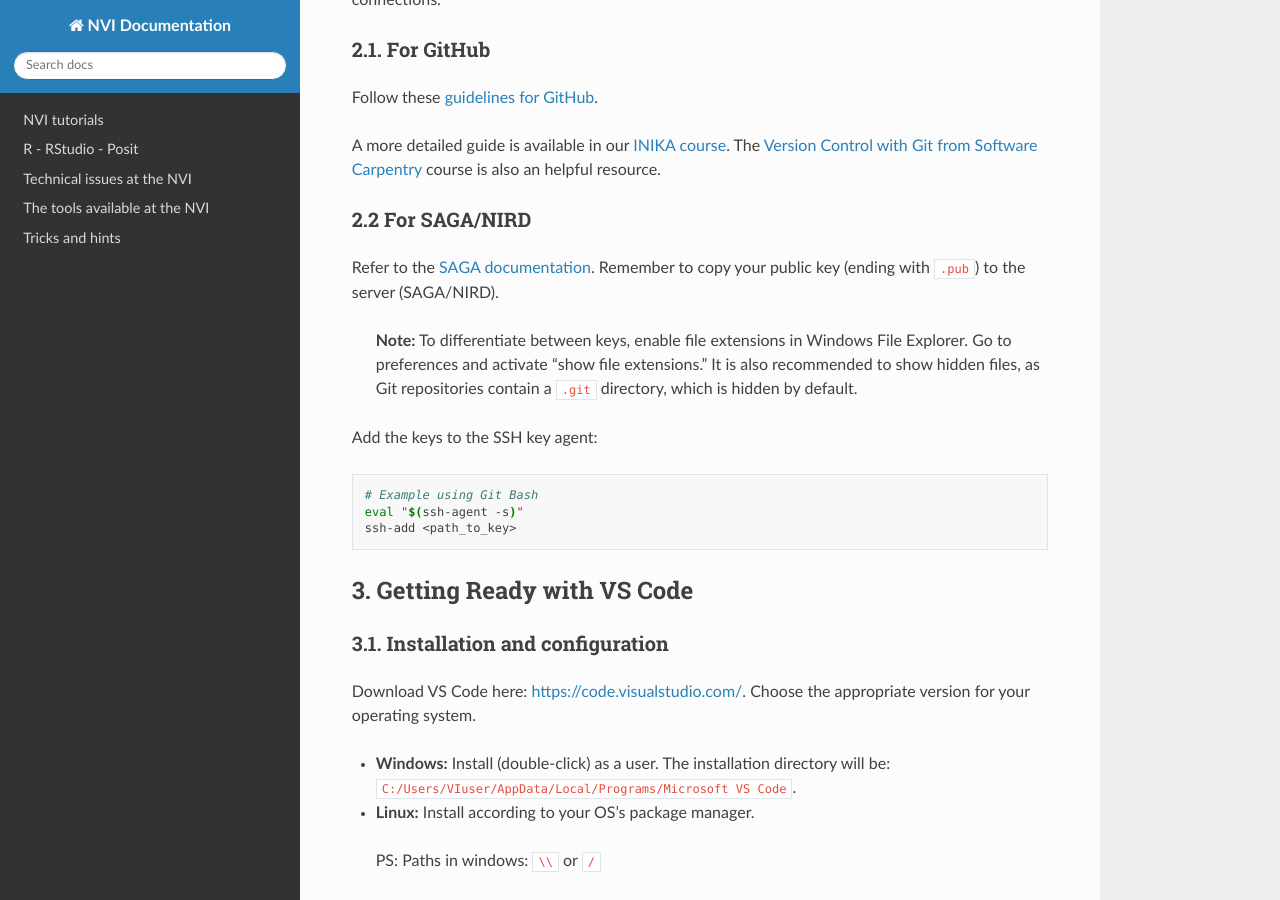
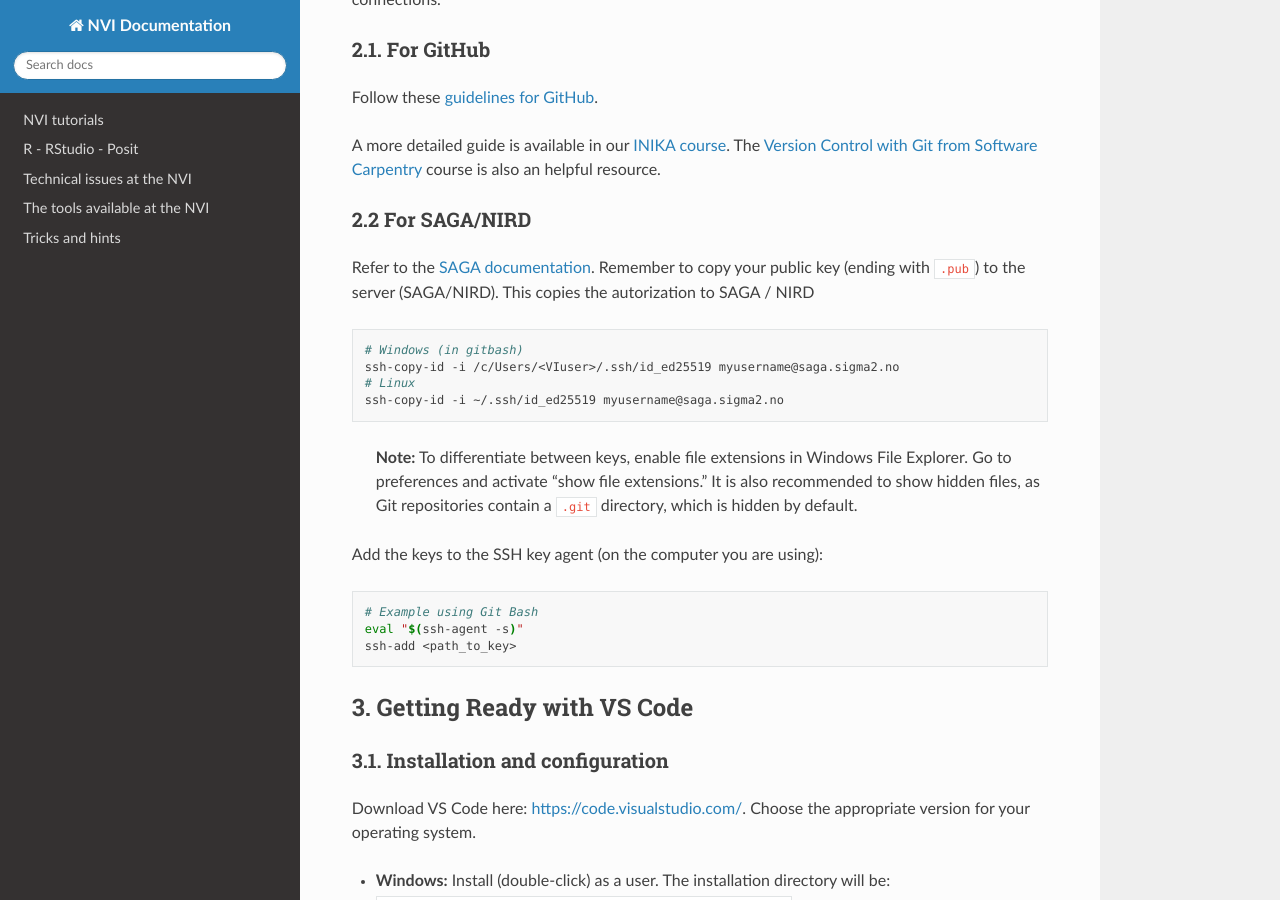
Before and after one commit to NorwegianVeterinaryInstitute/nvi-documentation, a Sphinx documentation site: the page built from docs/source/tricks/03-VScode-SIGMA.md, in a window 1280 px wide and 900 px high, scrolled down 707 px. Built offline with Sphinx 7.4.7 and the Read the Docs theme 3.1.0, drawn with Linux system fonts in a browser that asks for light colours; pages that are not in the unit, such as notebooks, are missing from menus.

Commit message:
update - to make it a bit clearer

````diff
--- a/docs/source/tricks/03-VScode-SIGMA.md
+++ b/docs/source/tricks/03-VScode-SIGMA.md
@@ -40,13 +40,20 @@ The [Version Control with Git from Software Carpentry](https://swcarpentry.githu
 ### 2.2 For SAGA/NIRD
 
 Refer to the [SAGA documentation](https://documentation.sigma2.no/getting_started/ssh.html).
-Remember to copy your public key (ending with `.pub`) to the server (SAGA/NIRD).
+Remember to copy your public key (ending with `.pub`) to the server (SAGA/NIRD). This copies the autorization to SAGA / NIRD
+
+```bash
+# Windows (in gitbash)
+ssh-copy-id -i /c/Users/<VIuser>/.ssh/id_ed25519 myusername@saga.sigma2.no
+# Linux
+ssh-copy-id -i ~/.ssh/id_ed25519 myusername@saga.sigma2.no
+```
 
 > **Note:** To differentiate between keys, enable file extensions in Windows File Explorer.
 Go to preferences and activate "show file extensions."
 It is also recommended to show hidden files, as Git repositories contain a `.git` directory, which is hidden by default.
 
-Add the keys to the SSH key agent:
+Add the keys to the SSH key agent (on the computer you are using):
 
 ```bash
 # Example using Git Bash
````
